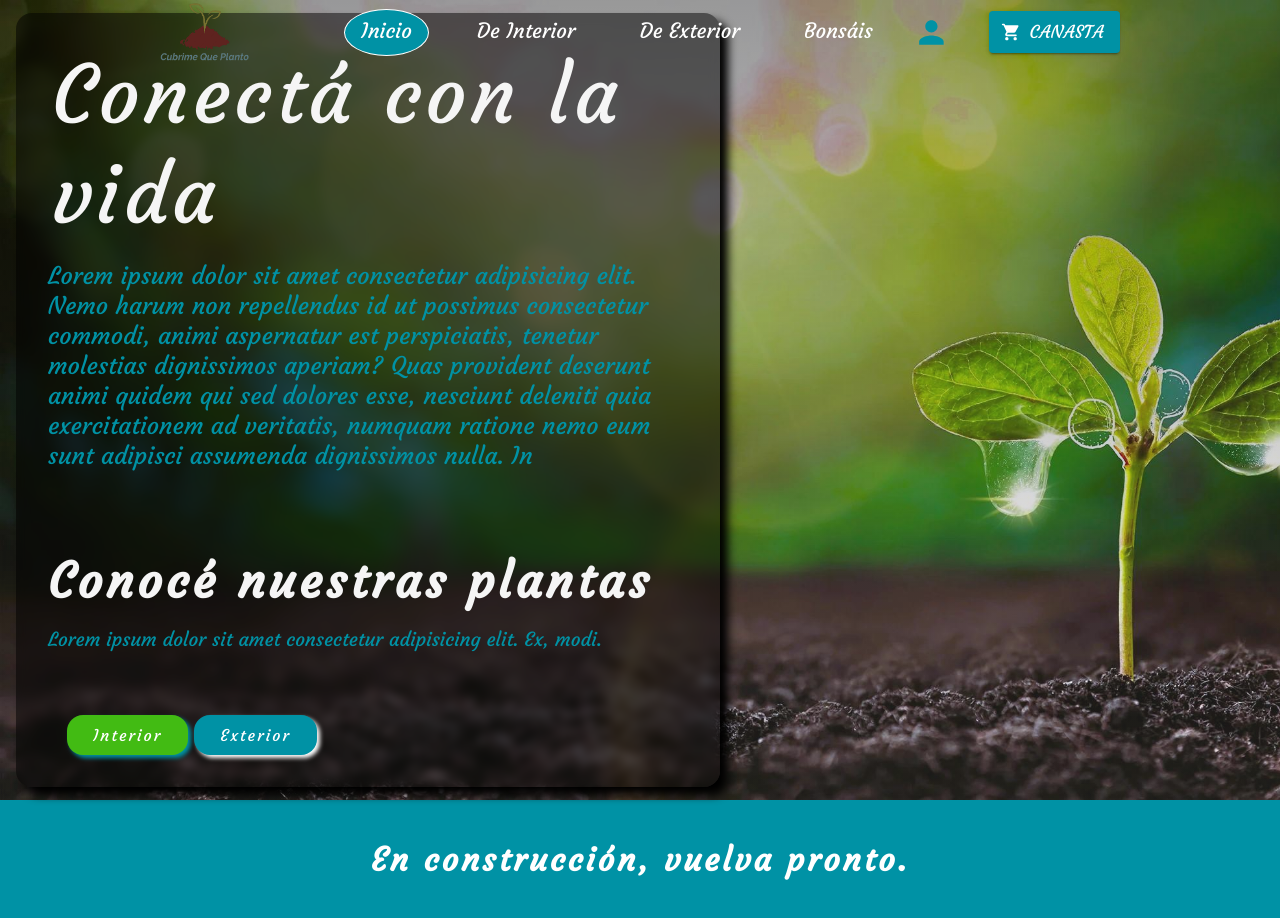
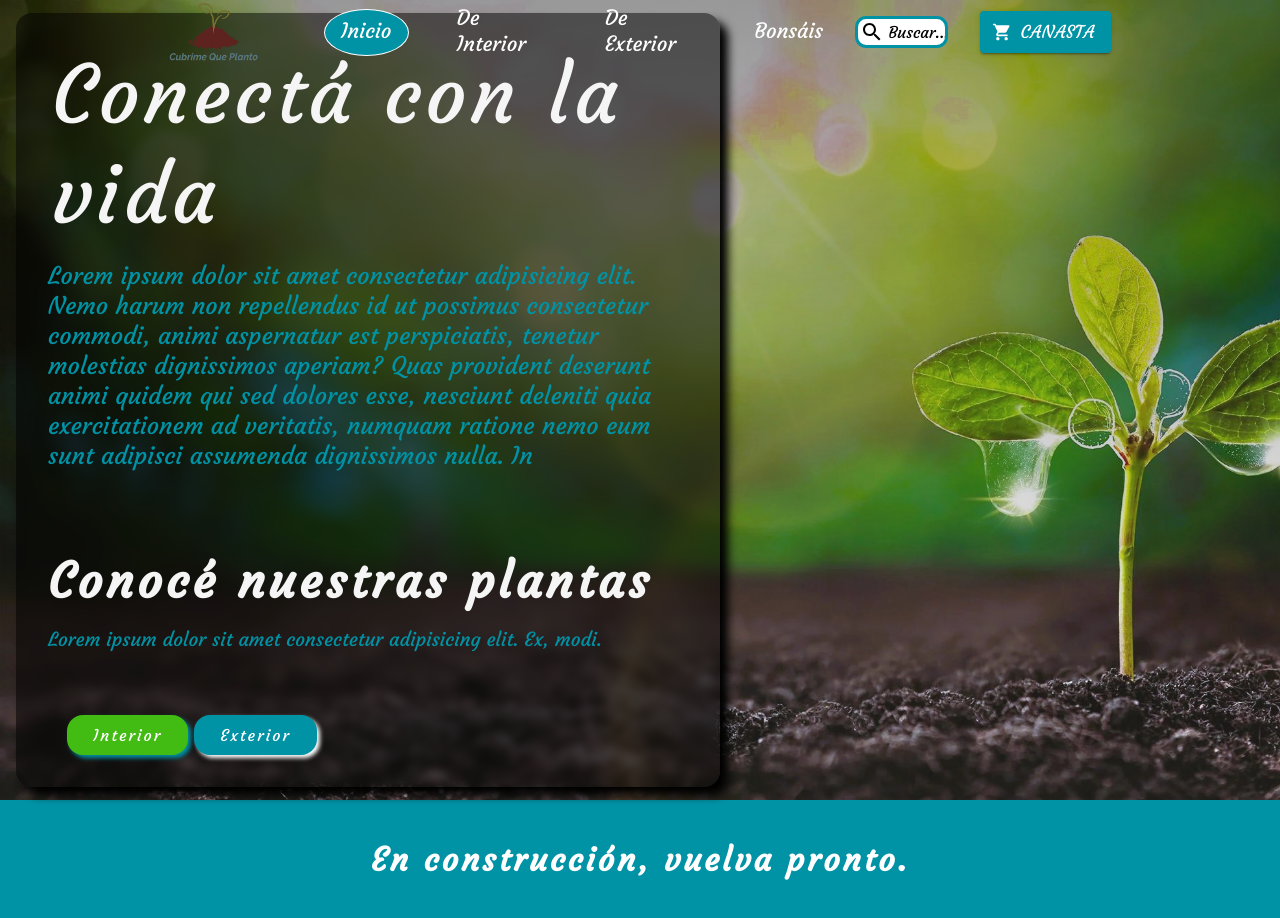
Before and after one commit to edu2105/coderhouse-cubrime-que-planto, a React (Create React App) app: page / in a window 1280 px wide. Built offline with nearby package versions, Linux system fonts and the light colour scheme.

Commit message:
SearchBar added

```diff
--- a/src/components/header/Header.js
+++ b/src/components/header/Header.js
@@ -1,18 +1,14 @@
 import React from "react";
 import NavBar from "./navBar/NavBar";
 import CartWidget from "./navBar/CartWidget";
-import PersonIcon from '@mui/icons-material/Person';
-import IconButton from '@mui/material/IconButton';
 import { useState, useEffect, useRef } from "react";
 import logo from '../../images/cqp-logo.png';
 import '../../stylesheets/Header.css';
 import { Link } from "react-router-dom";
+import SearchBar from "./navBar/SearchBar";
 
 const Header = () => {
     const {navOptions} = require('../../helpers/configuration');
-    const iconStyle = {
-        fontSize: "2.3rem",
-        color:"#0092a5" };
     const [className, setClassName] = useState("header");
     const headerRef = useRef();
     const onScrollDown = e => {
@@ -31,15 +27,10 @@ const Header = () => {
     return(
         <header className={className} id="header" ref={headerRef}>
             <Link to="/">
-                <img src={logo} alt="Company Logo" />
+                <img className="logo" src={logo} alt="Company Logo" />
             </Link>
             <NavBar navOptions={navOptions}>
-                <IconButton
-                    style={iconStyle}
-                    aria-label="user login">
-                    <PersonIcon
-                        style={iconStyle}/>
-                </IconButton>
+                <SearchBar />
                 <CartWidget />
             </NavBar>
         </header>
--- a/src/components/header/navBar/NavBar.js
+++ b/src/components/header/navBar/NavBar.js
@@ -4,11 +4,11 @@ import { NavLink } from "react-router-dom";
 
 const NavBar = ({navOptions, children}) => {
     let optionList = navOptions.map(({id, title, route}) =>
-    <NavLink to={route} key={id} end={route === "/" ? "end" : undefined}>{title}</NavLink>);
+    <NavLink className="nav-bar-link" to={route} key={id} end={route === "/" ? "end" : undefined}>{title}</NavLink>);
 
     return(
         <nav className="nav-bar">
-            <ul>
+            <ul className="nav-bar-list">
                 {optionList}
             </ul>
             {children}
--- /dev/null
+++ b/src/components/header/navBar/SearchBar.js
@@ -0,0 +1,57 @@
+import React, { useState, useRef } from 'react'
+import SearchIcon from '@mui/icons-material/Search';
+import '../../../stylesheets/SearchBar.css';
+import getDocsFromFirebase from "../../../helpers/getDocsFromFirebase";
+import { Link } from 'react-router-dom';
+
+const SearchBar = () => {
+    const [results, setResults] = useState([]);
+    const searchInputRef = useRef();
+
+    const unFocusInput = (e) => {
+        e.target.value=""
+    }
+    const searchString = (string) => {
+        if(!string){
+            setResults([]);
+            return;
+        };
+        getDocsFromFirebase("title", string)
+            .then( (result) => {
+                const listMatches = result.docs.map( item => {
+                    return { ...item.data() }
+                });
+                listMatches.length && setResults(listMatches);
+            })
+            .catch((error) => {
+                console.log(error);
+            })};
+    const clearResults = () => {
+        searchInputRef.current.value = "";
+        setResults([]);
+    };
+
+    return (
+        <div className='searchbar-container'>
+            <input className='search-input' type='search' ref={searchInputRef} onFocus={() => {setResults([])}} onBlur={unFocusInput} onChange={(e) => searchString(e.target.value)} />
+            <div className="search-background">
+                <SearchIcon className='searchbar-icon'/>
+                <span className='search-placeholder'>Buscar...</span>
+            </div>
+            <ul className={ results.length ? "search-results visible" : "search-results"}>
+                {results.map( (item) => {
+                    return(
+                        <li className='search-item' key={item.id} onClick={clearResults}>
+                            <Link className='search-item-link' to={`/producto/${item.id}`}>
+                                <img className='item-img' src={item.pictureUrl} alt={item.title} />
+                                <span className='item-title'>{item.title}</span>
+                            </Link>
+                        </li>
+                    )
+                })}
+            </ul>
+        </div>
+    )
+}
+
+export default SearchBar
--- a/src/components/main/ItemDetailContainer.js
+++ b/src/components/main/ItemDetailContainer.js
@@ -12,7 +12,7 @@ const ItemDetailContainer = () => {
     const [error, setError] = useState(false);
     const {productId} = useParams();
     const updateProducts = () => {
-        getDocsFromFirebase(productId, "id")
+        getDocsFromFirebase("id", productId)
             .then((result) => result.data() ? setProduct(result.data()) : setError(true))
             .catch((error) => {
                 console.log(error);
--- a/src/components/main/ItemListContainer.js
+++ b/src/components/main/ItemListContainer.js
@@ -12,7 +12,7 @@ const ItemListContainer = ({greeting}) => {
     const [loading, setLoading] = useState(true);
     const { categoryId } = useParams();
     const updateProducts = () => {
-        getDocsFromFirebase(categoryId, "category")
+        getDocsFromFirebase("category", categoryId)
             .then( (result) => {
                 const listProducts = result.docs.map( item => {
                     return {
--- a/src/stylesheets/Header.css
+++ b/src/stylesheets/Header.css
@@ -3,13 +3,13 @@
     top: 0;
     left: 10%;
     display: flex;
-    justify-content: space-between;
+    justify-content: space-around;
     right: 10%;
     height: 8vh;
     z-index: 10;
     background: transparent;
     transition: .5s; }
-    .header img{
+    .header .logo{
         position: relative;
         height: 90%;
         width: max-content;
--- a/src/stylesheets/NavBar.css
+++ b/src/stylesheets/NavBar.css
@@ -1,21 +1,22 @@
 .nav-bar{
-    width: auto;
+    width: 80%;
     margin-right: 1rem;
-    display: flex; }
-    .nav-bar ul{
+    display: flex;
+    justify-content: center; }
+    .nav-bar .nav-bar-list{
         height: 100%;
         list-style: none;
         display: flex;
         justify-content: center;
         align-items: center; }
-    .nav-bar ul a{
+    .nav-bar .nav-bar-list .nav-bar-link{
         margin: 0 1rem;
         padding: .5rem 1rem;
         text-decoration: none;
         font-size: 1.3rem;
         color: var(--header-color-nav-items);
     }
-    .nav-bar ul a::after{
+    .nav-bar .nav-bar-list .nav-bar-link::after{
         content: "";
         display: block;
         height: 3px;
@@ -24,18 +25,18 @@
         transition: transform 0.5s;
         transform: scaleX(0);
         transform-origin: center; }
-    .nav-bar ul a:hover{
+    .nav-bar .nav-bar-list .nav-bar-link:hover{
         color: var(--header-color-nav-items-hover);
         transition: 0.4s; }
-    .nav-bar ul a:hover::after{
+    .nav-bar .nav-bar-list .nav-bar-link:hover::after{
         width: 100%;
-          transform: scaleX(1);
-          background: var(--header-color-nav-items-hover-underline); }
-    .nav-bar ul a.active{
+        transform: scaleX(1);
+        background: var(--header-color-nav-items-hover-underline); }
+    .nav-bar .nav-bar-list .nav-bar-link.active{
         border-radius: 50%;
         border: 1px solid white;
         background-color: var(--header-color-nav-items-hover-underline); }
-    .nav-bar ul .option-login{
+    .nav-bar .nav-bar-list .option-login{
         display: flex;
         align-items: center;
         justify-content: center;
@@ -52,6 +53,6 @@
     @media (max-width: 970px) {
         .nav-bar{
             justify-content: space-evenly; }
-            .nav-bar ul li{
+            .nav-bar .nav-bar-list li{
                 margin: 0 1rem; }
         }
--- /dev/null
+++ b/src/stylesheets/SearchBar.css
@@ -0,0 +1,76 @@
+.searchbar-container{
+    position: relative;
+    display: flex;
+    align-items: center;
+    justify-content: center;
+    transition: 1s ease-out;
+    width: 12%; }
+.searchbar-container:focus-within{
+    width: 20%;
+    transition: 1s ease-out; }
+    .searchbar-container .search-input{
+        position: relative;
+        height: 2rem;
+        border-radius: .7rem;
+        border: 3px solid var(--header-color-nav-buttons);
+        width: 100%;
+        padding: .5rem;
+        z-index: 1;
+        background-color: transparent; }
+    .searchbar-container .search-input:focus{
+        background-color: white;
+        border: 3px solid var(--header-color-nav-buttons); }
+    .searchbar-container .search-input:focus ~.search-background{
+            visibility: hidden; }
+    .searchbar-container .search-background{
+        position: absolute;
+        width: 100%;
+        padding: .1rem 0;
+        background-color: white;
+        border-radius: .7rem;
+        display: flex;
+        align-items: center;
+        justify-content: flex-start; }
+        .search-background .search-placeholder{
+            position: relative;
+            left: 10%; }
+        .search-background .searchbar-icon{
+            position: relative;
+            left: 5%; }
+    .searchbar-container .search-results{
+        position: absolute;
+        visibility: hidden;
+        display: flex;
+        flex-direction: column;
+        top: 70%;
+        width: 95%;
+        height: 0;
+        border-radius: .7rem;
+        border: 3px solid var(--header-color-nav-buttons);
+        border-top: 0;
+        background-color: white; }
+    .searchbar-container .search-results.visible{
+        visibility: visible;
+        height: auto;
+        transition: 1s ease-out;
+        z-index: 2; }
+        .search-results .search-item{
+            list-style: none;
+            width: 100%; }
+            .search-item .search-item-link{
+                text-decoration: none;
+                padding: .3rem;
+                display: flex;
+                align-items: center;
+                justify-content: flex-start; }
+                .search-item-link .item-img{
+                    min-width: 3rem;
+                    max-width: 3rem;
+                    min-height: 3rem;
+                    max-height: 3rem;
+                    margin-left: .5rem; }
+                .search-item-link .item-title{
+                    width: 5rem;
+                    margin-right: 1rem;
+                    font-size: 1rem;
+                    color: black; }
```
Also changed, not shown: src/helpers/getDocsFromFirebase.js (+7 -5 lines).
